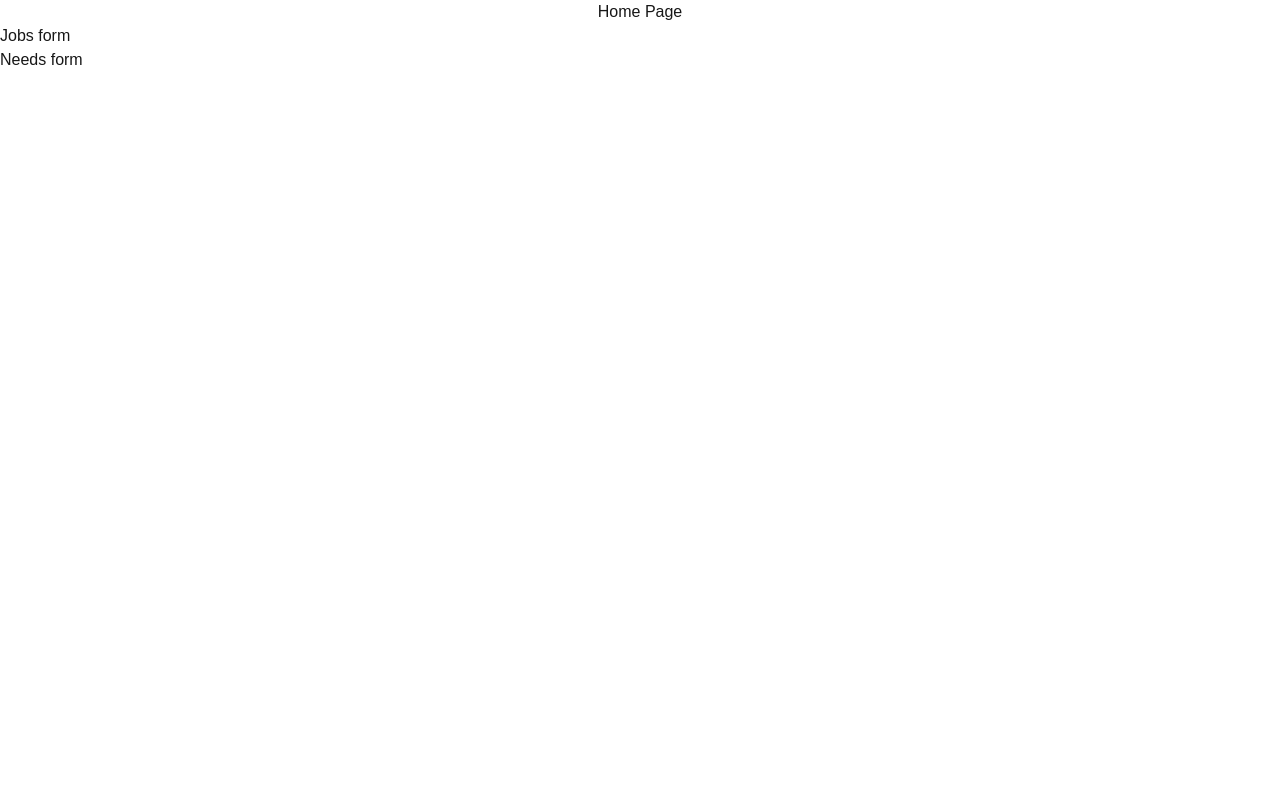
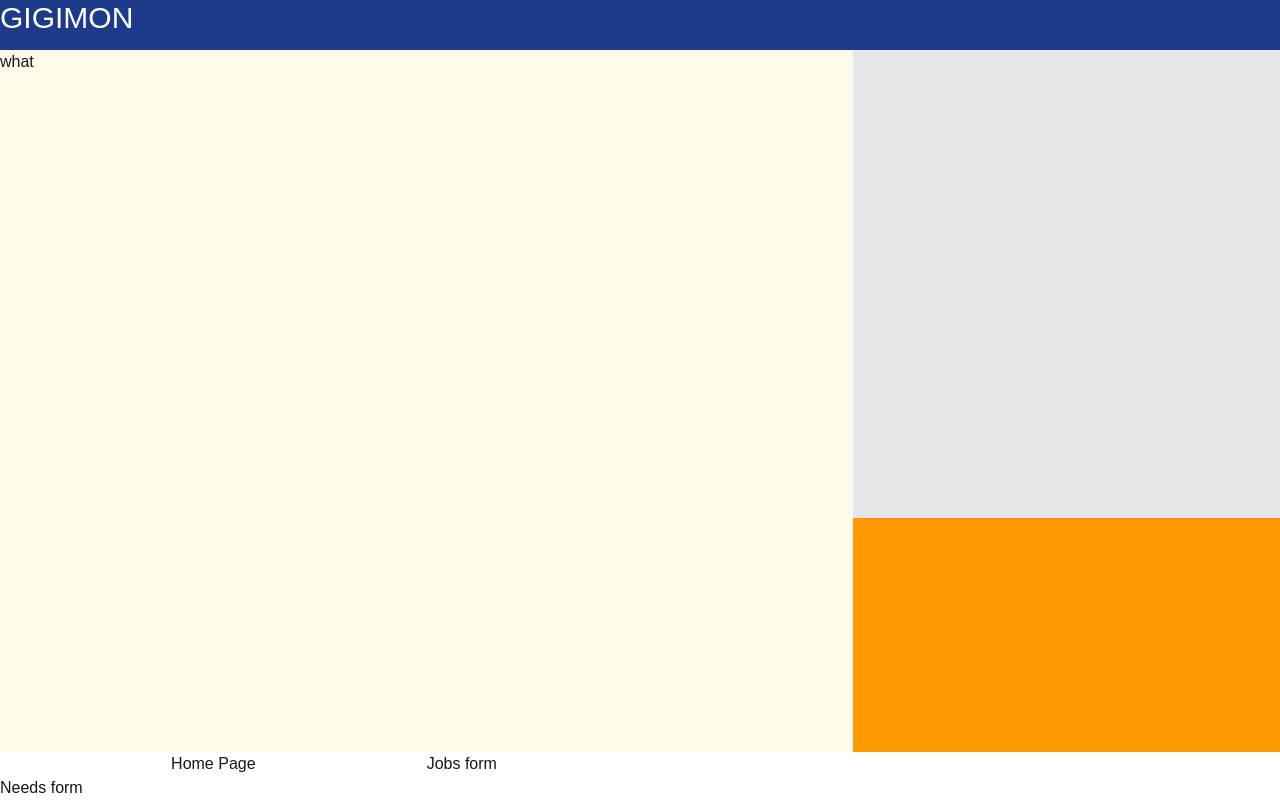
Before and after one commit to TanishaKothari/Gigimon, a Next.js app in the folder my-app/: page / in a window 1280 px wide. Built offline with nearby package versions, Linux system fonts and the light colour scheme.

Commit message:
Basic layout finished

```diff
--- a/my-app/src/app/globals.css
+++ b/my-app/src/app/globals.css
@@ -1,6 +1,9 @@
 @import "tailwindcss";
 
 :root {
+  /* experiment with these to change the look of our website! >u< */
+  --color-primary: #1E3A8A;   /* dark blue */
+  --color-secondary: #9333EA; /* purple */
   --background: #ffffff;
   --foreground: #171717;
 }
--- a/my-app/src/app/page.js
+++ b/my-app/src/app/page.js
@@ -4,7 +4,26 @@ import Link from 'next/link';
 
 export default function Home() {
   return (
-    <div className="">
+    <div className="h-screen grid grid-rows-[auto_1fr] grid-cols-3">
+      <div className="col-span-3 bg-[var(--color-primary)] h-[50px] flex">
+        <h1 className="text-white text-3xl">GIGIMON</h1>
+      </div>
+
+      <div className="col-span-2 bg-amber-50">
+        <p>what</p>
+      </div>
+
+      <div className="col-span-1 bg-amber-100 grid grid-rows-[2fr_1fr]">
+        <div className="bg-gray-200 flex"></div>
+
+        <div className="bg-amber-500 flex"></div>
+
+
+      </div>
+
+
+
+
       <p className="text-center">Home Page</p>
       <Link href="/jobsform">Jobs form</Link>
       <br></br>
```
